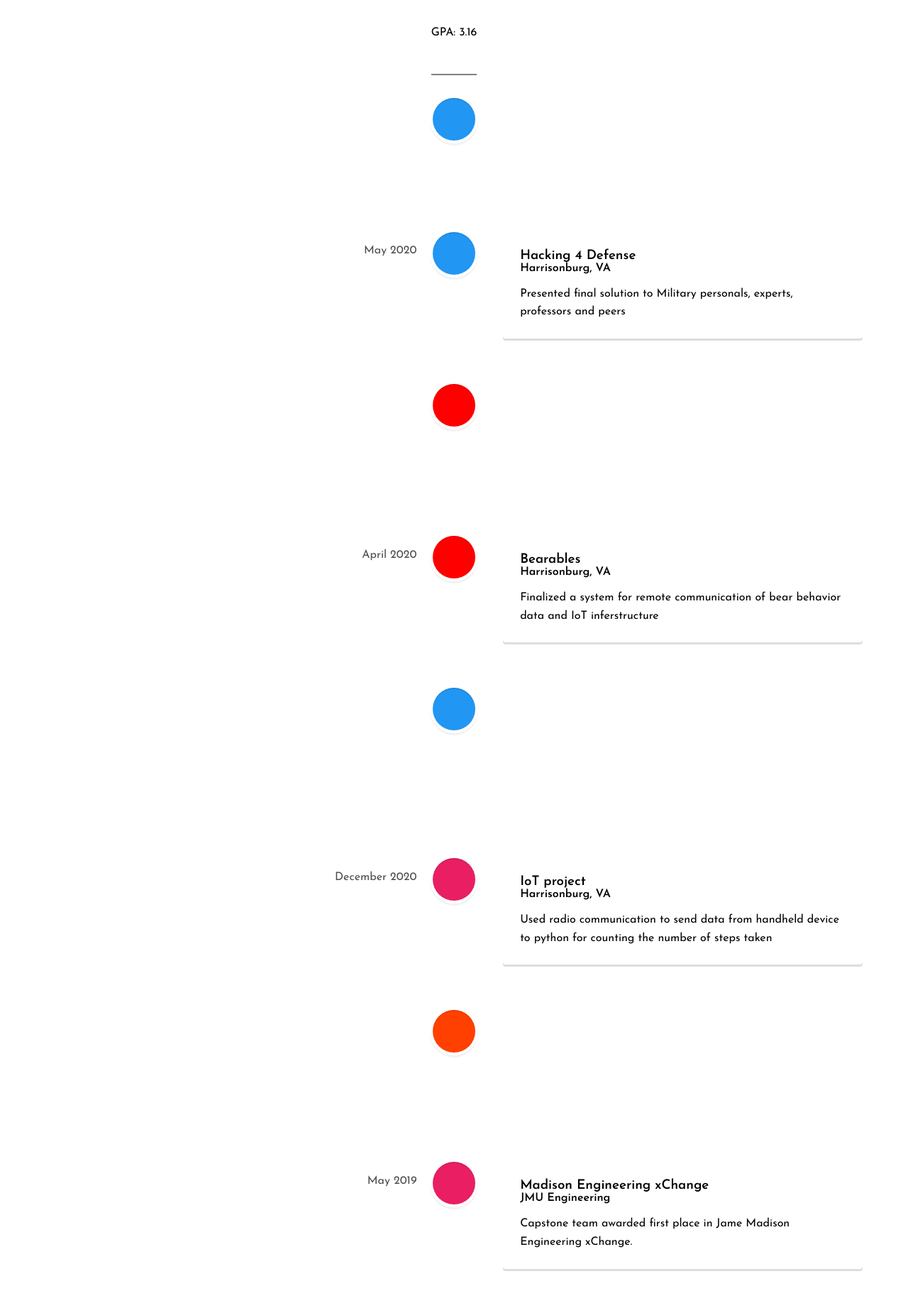
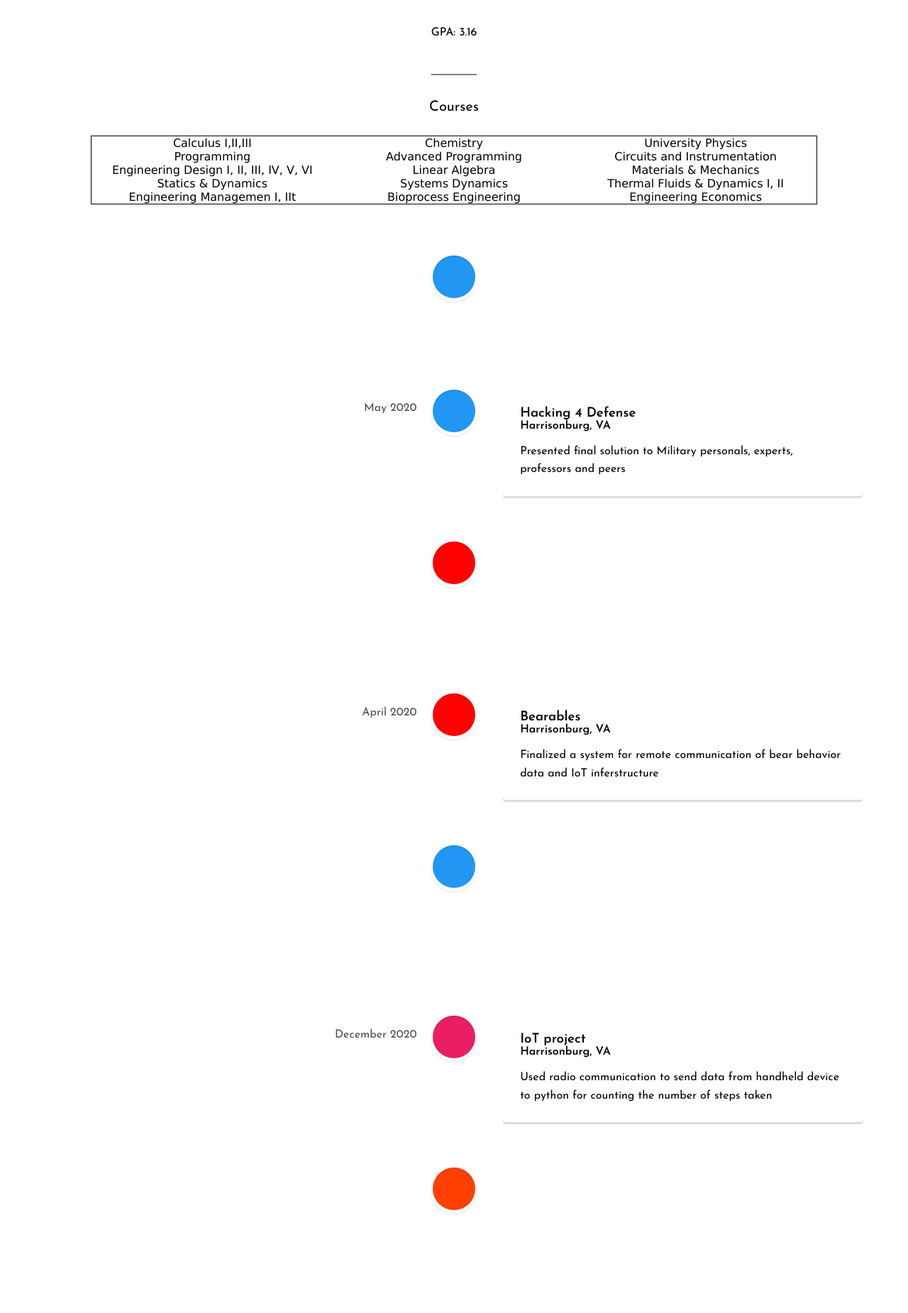
Before and after one commit to patel2pa/My_Site, a React (Create React App) app: page /education in a window 1280 px wide. Shown: the part 360-2210 px from the top of the page at 71% size. Built offline with nearby package versions, Linux system fonts and the light colour scheme; a web font is replaced by a local one.

Commit message:
added course list

```diff
--- a/src/Components/components2.0/education.css
+++ b/src/Components/components2.0/education.css
@@ -40,3 +40,21 @@
     padding-bottom: 50px;
 
 }
+
+.courseList{
+    display:grid;
+    grid-template-columns: 1fr 1fr 1fr;
+    justify-items: center;
+    border: 1px solid black;
+    width: 80%;
+    margin: auto;
+    margin-top: 30px;
+    margin-bottom: 40px;
+    font-family: 'Lucida Sans', 'Lucida Sans Regular', 'Lucida Grande', 'Lucida Sans Unicode', Geneva, Verdana, sans-serif;
+
+}
+
+.courses{
+    margin-top: 35px;
+    font-size: 20px;
+}
--- a/src/Components/components2.0/education.js
+++ b/src/Components/components2.0/education.js
@@ -28,9 +28,25 @@ class Education extends React.Component{
                 <div className = "GPA">
                     GPA: 3.16
                 </div>
+                <div className="courses">Courses</div>
+
                 </div>
                 <div className = "courseList">
-
+                    <div> Calculus I,II,III </div>
+                    <div> Chemistry</div>
+                    <div> University Physics</div>
+                    <div> Programming</div>
+                    <div> Advanced Programming </div>
+                    <div> Circuits and Instrumentation</div>
+                    <div> Engineering Design I, II, III, IV, V, VI</div>
+                    <div> Linear Algebra</div>
+                    <div> Materials & Mechanics</div>
+                    <div> Statics & Dynamics </div>
+                    <div> Systems Dynamics</div>
+                    <div> Thermal Fluids & Dynamics I, II</div>
+                    <div> Engineering Managemen I, IIt</div>
+                    <div> Bioprocess Engineering</div>
+                    <div> Engineering Economics</div>
                 </div>
                 <TimeLine/>
             </div>
--- a/src/Components/components2.0/timeLine.js
+++ b/src/Components/components2.0/timeLine.js
@@ -102,9 +102,18 @@ class TimeLine extends React.Component{
             Capstone team awarded first place in Jame Madison Engineering xChange.
             </p>
         </VerticalTimelineElement>
-            <VerticalTimelineElement
-                iconStyle={{ background: 'rgb(16, 204, 82)', color: '#fff' }}
-            />
+
+        <VerticalTimelineElement
+                className="vertical-timeline-element--education"
+                date="May 2018"
+                iconStyle={{ background: 'rgb(233, 30, 99)', color: '#fff' }}
+            >
+            <h3 className="vertical-timeline-element-title"> Human-Powered Vehicle Project</h3>
+            <h4 className="vertical-timeline-element-subtitle">JMU Engineering</h4>
+            <p>
+            Worked with a team to design and build a custom bike for a 10 year old with disabilities.
+            </p>
+        </VerticalTimelineElement>
     </VerticalTimeline>
         )
     }
```
